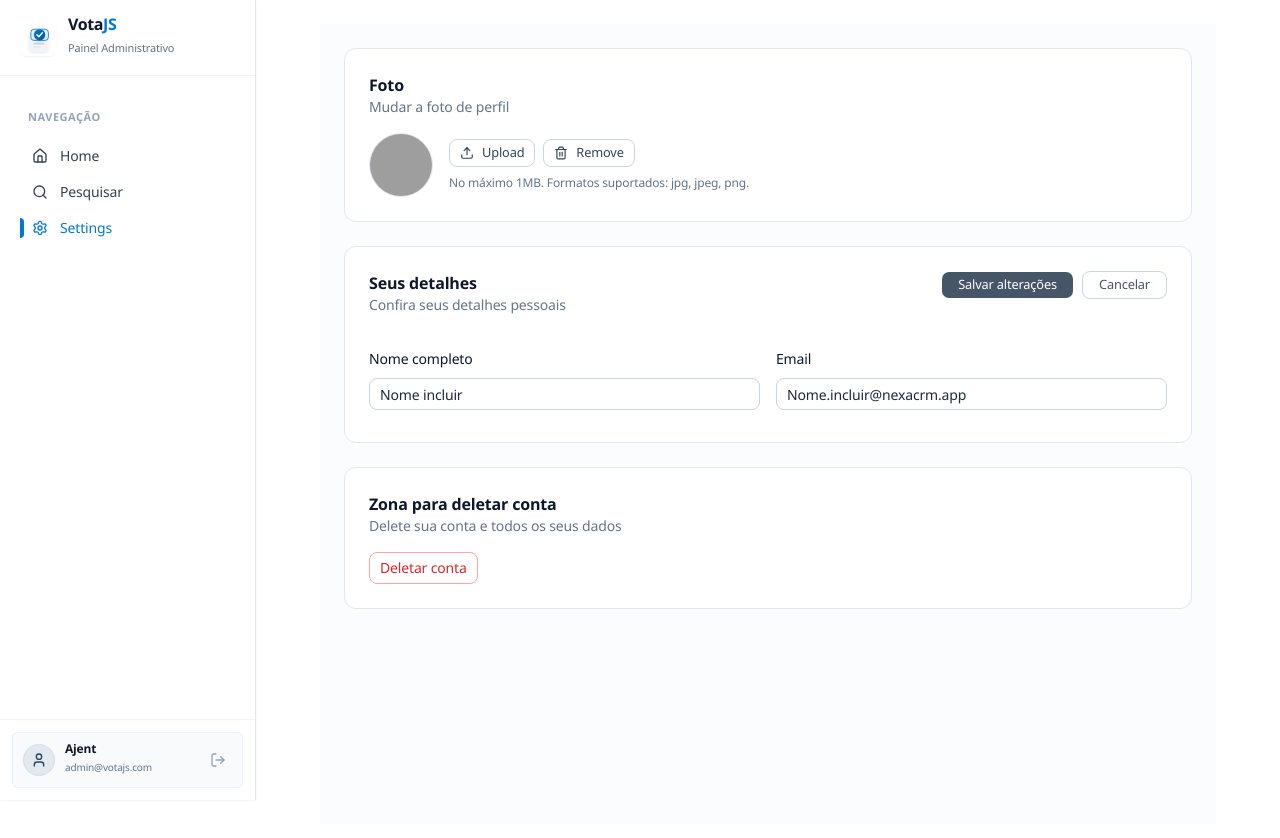
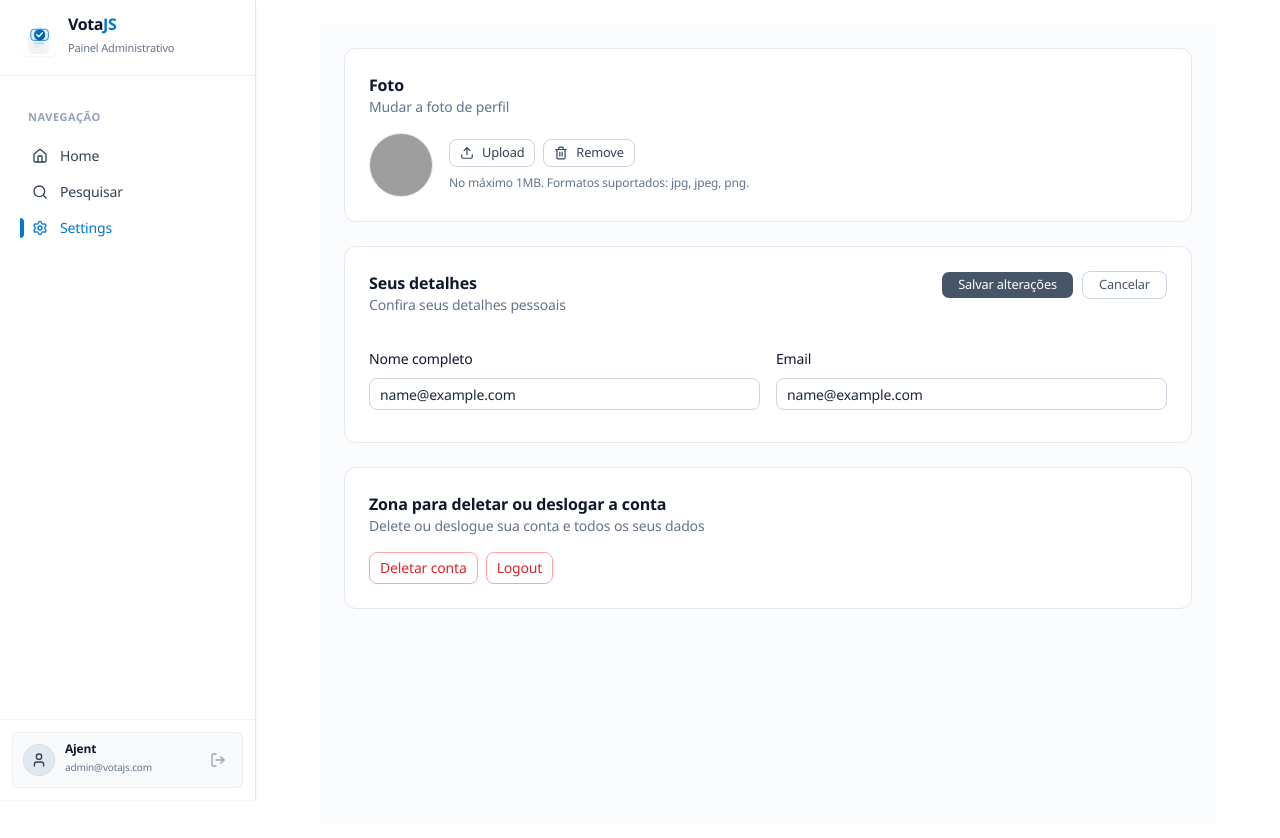
Before and after one commit to Kobayashi24730/VotaJS, a React app in the folder frontend/: page /settings in a window 1280 px wide. Shown: the top 838 px of the page. Built offline with nearby package versions, Linux system fonts and the light colour scheme; sample sign-in values are in the browser's storage; grey boxes are pictures that could not be loaded; the HTML template or start-up script is replaced by a standard one.

Commit message:
Ajustes no auth.jsx para o toast eo login/register; Atualização do App.jsx para suportar o Toaster; Melhoria no settings.jsx para as funções update,deleteAccount,logount

```diff
--- a/frontend/src/App.jsx
+++ b/frontend/src/App.jsx
@@ -9,6 +9,7 @@ import { AuthProvider } from "@/context/AuthContext";
 import './App.css';
 import { ProtectedRoute } from "@/components/protectedRoute";
 import { Auth } from "@/pages/auth";
+import { Toaster } from "@/components/ui/toast";
 
 function MainLayout() {
   return (
@@ -37,6 +38,7 @@ function App() {
           </Route>
           <Route path="/auth" element={<Auth />} />
         </Routes>
+        <Toaster richColors position="top-right" />
       </BrowserRouter>
     </AuthProvider>
   )
--- a/frontend/src/pages/settings.jsx
+++ b/frontend/src/pages/settings.jsx
@@ -1,9 +1,8 @@
-import React from "react"
-import { useForm } from "react-hook-form"
-import { Upload, Trash2 } from "lucide-react"
-
-import { Input } from "@/components/ui/input"
-import { Button } from "@/components/ui/button"
+import React, { useState } from "react";
+import { useForm } from "react-hook-form";
+import { Upload, Trash2 } from "lucide-react";
+import { Input } from "@/components/ui/input";
+import { Button } from "@/components/ui/button";
 import {
   Form,
   FormControl,
@@ -11,16 +10,55 @@ import {
   FormItem,
   FormLabel,
   FormMessage,
-} from "@/components/ui/form"
-import { AnimateSections } from "@/components/animateSections"
+} from "@/components/ui/form";
+import { AnimateSections } from "@/components/animateSections";
+import { useAuth } from "@/context/AuthContext";
 
 export function Settings() {
+  const { user, loading } = useAuth();
   const form = useForm({
     defaultValues: {
-      NomeCompleto: "Nome incluir",
-      email: "Nome.incluir@nexacrm.app",
+      NomeCompleto: user?.nome || user?.email || "undefined",
+      email: user?.email || "undefined",
     },
-  })
+  });
+  const [newEmail, setNewEmail] = useState("");
+  const [newNome, setNewNome] = useState("");
+
+  const onSubmitInfos = async (dados) => {
+    if (loading) {
+      return (
+        <>
+          <h1>Carregando...</h1>
+        </>
+      );
+    }
+
+    const response = await update(dados.email);
+    if (response.success) {
+      toast.success("Informações atualizadas com sucesso!");
+    } else {
+      toast.error(response.message);
+    }
+  };
+
+  const deleteAccount = async () => {
+    const response = await remove();
+    if (response.success) {
+      toast.success("Informações atualizadas com sucesso!");
+    } else {
+      toast.error(response.message);
+    }
+  };
+
+  const logout = async () => {
+    const response = await logout();
+    if (response.success) {
+      toast.success("Informações atualizadas com sucesso!");
+    } else {
+      toast.error(response.message);
+    }
+  };
 
   return (
     <div className="w-full max-w-4xl mx-auto p-6 space-y-6 bg-slate-50/50 min-h-screen">
@@ -88,6 +126,7 @@ export function Settings() {
                     type="submit"
                     size="sm"
                     className="bg-slate-600 hover:bg-slate-700 text-white font-medium rounded-lg px-4"
+                    onClick={() => onSubmitInfos(setNewNome)}
                   >
                     Salvar alterações
                   </Button>
@@ -152,19 +191,28 @@ export function Settings() {
       <AnimateSections delay={0.3}>
         <div className="bg-white border border-slate-200 rounded-xl p-6 shadow-2xs space-y-4">
           <div>
-            <h3 className="text-base font-semibold text-slate-900">Zona para deletar conta</h3>
+            <h3 className="text-base font-semibold text-slate-900">Zona para deletar ou deslogar a conta</h3>
             <p className="text-sm text-slate-500">
-              Delete sua conta e todos os seus dados
+              Delete ou deslogue sua conta e todos os seus dados
             </p>
           </div>
 
-          <div>
+          <div className="flex gap-2">
             <Button
               type="button"
               variant="outline"
               className="border-red-300 text-red-600 hover:bg-red-50 hover:text-red-700 rounded-lg font-medium"
+              onClick={() => deleteAccount()}
             >
               Deletar conta
+            </Button>
+            <Button
+              type="button"
+              variant="outline"
+              className="border-red-300 text-red-600 hover:bg-red-50 hover:text-red-700 rounded-lg font-medium"
+              onClick={() => Logout()}
+            >
+              Logout
             </Button>
           </div>
         </div>
```
